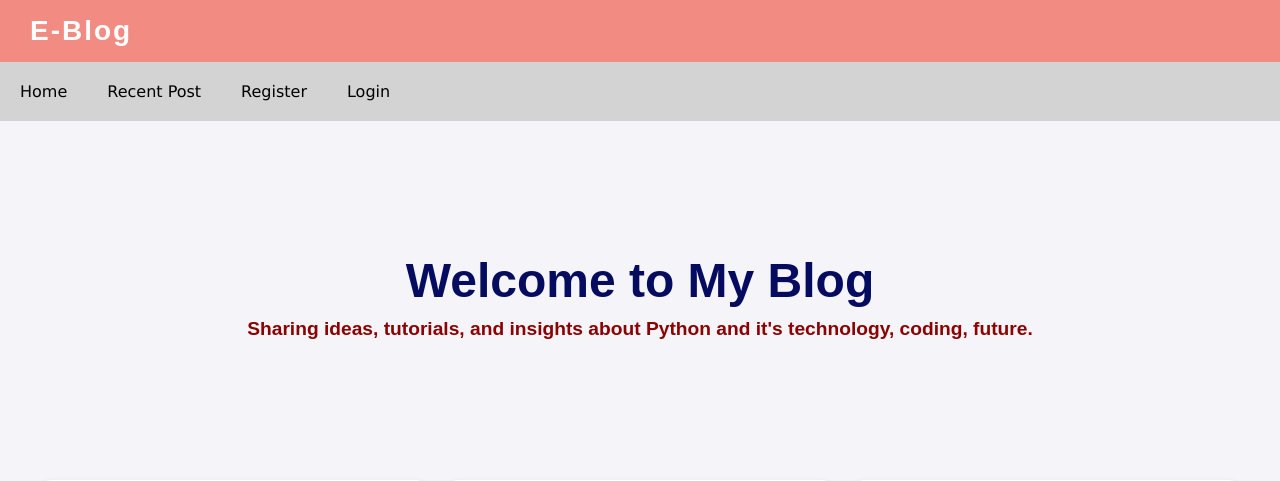
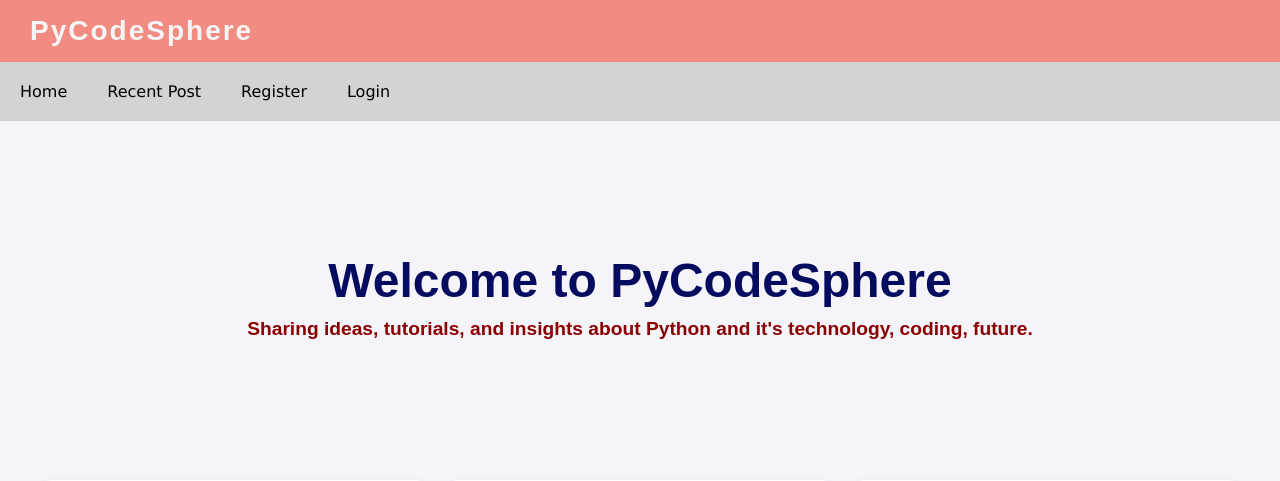
Before and after one commit to Saravanakumar1303/Blogger, a Django app: page / in a window 1280 px wide. Shown: the top 481 px of the page. Run offline with Django 5.2, Linux system fonts and the light colour scheme.

Commit message:
Blogger title changed

```diff
--- a/Myblog/Blogapp/templates/base.html
+++ b/Myblog/Blogapp/templates/base.html
@@ -15,7 +15,7 @@
         /* EBlog header */
         .brand {
             background-color: #f28b82;
-            color: white;
+            color: whitesmoke;
             font-size: 28px;
             font-weight: bold;
             padding: 15px 30px;
@@ -62,7 +62,7 @@
 </head>
 <body>
     <!-- Brand name -->
-    <div class="brand">E-Blog</div>
+    <div class="brand">PyCodeSphere</div>
 
     <div class="nav-bar">
         <div><a href="{% url 'home' %}">Home</a></div>
--- a/Myblog/Blogapp/templates/home.html
+++ b/Myblog/Blogapp/templates/home.html
@@ -91,7 +91,7 @@
 
 <!-- Hero Section -->
 <div class="hero">
-    <h1>Welcome to My Blog</h1>
+    <h1>Welcome to PyCodeSphere</h1>
     <p>Sharing ideas, tutorials, and insights about Python and it's technology, coding, future.</p>
 </div>
 
```
